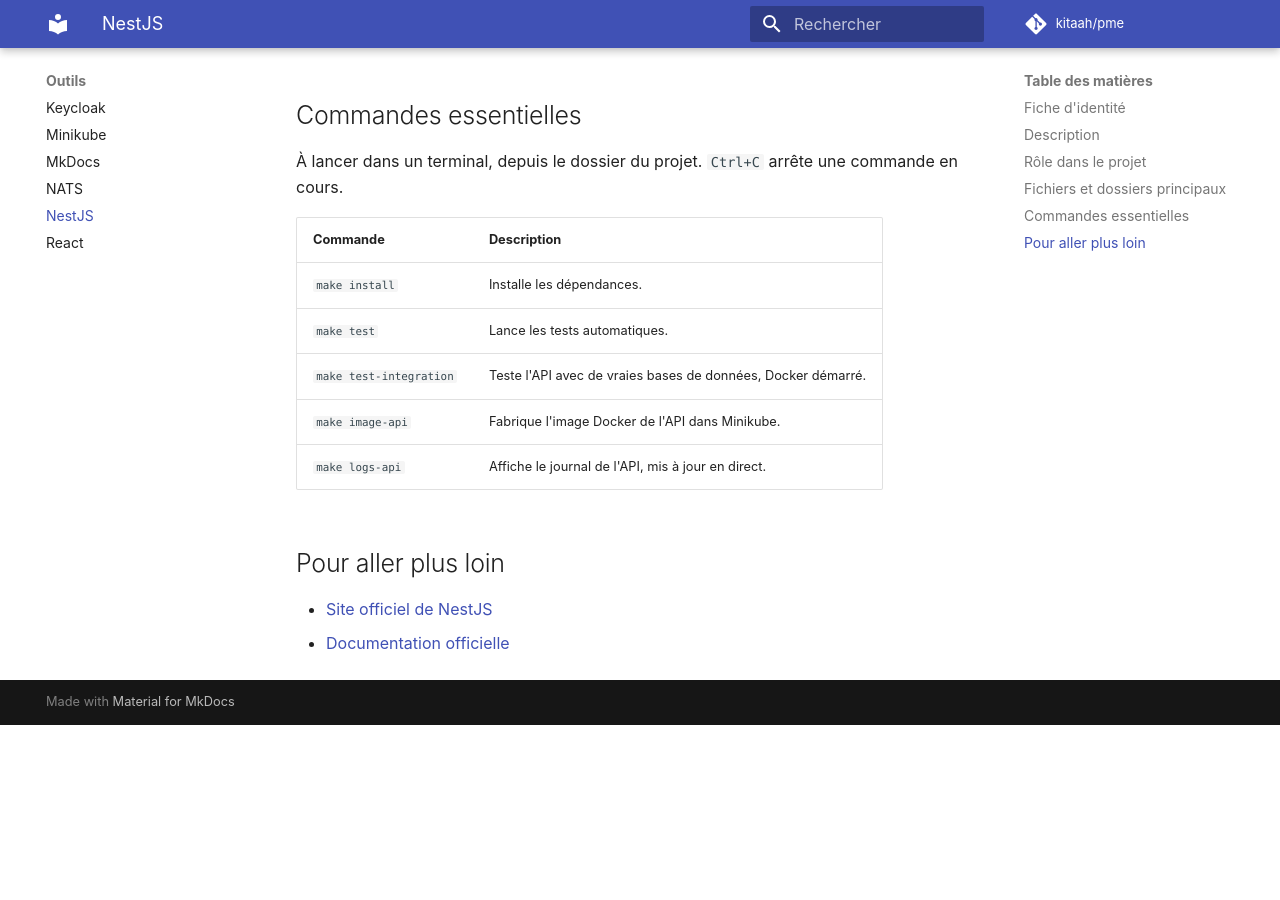
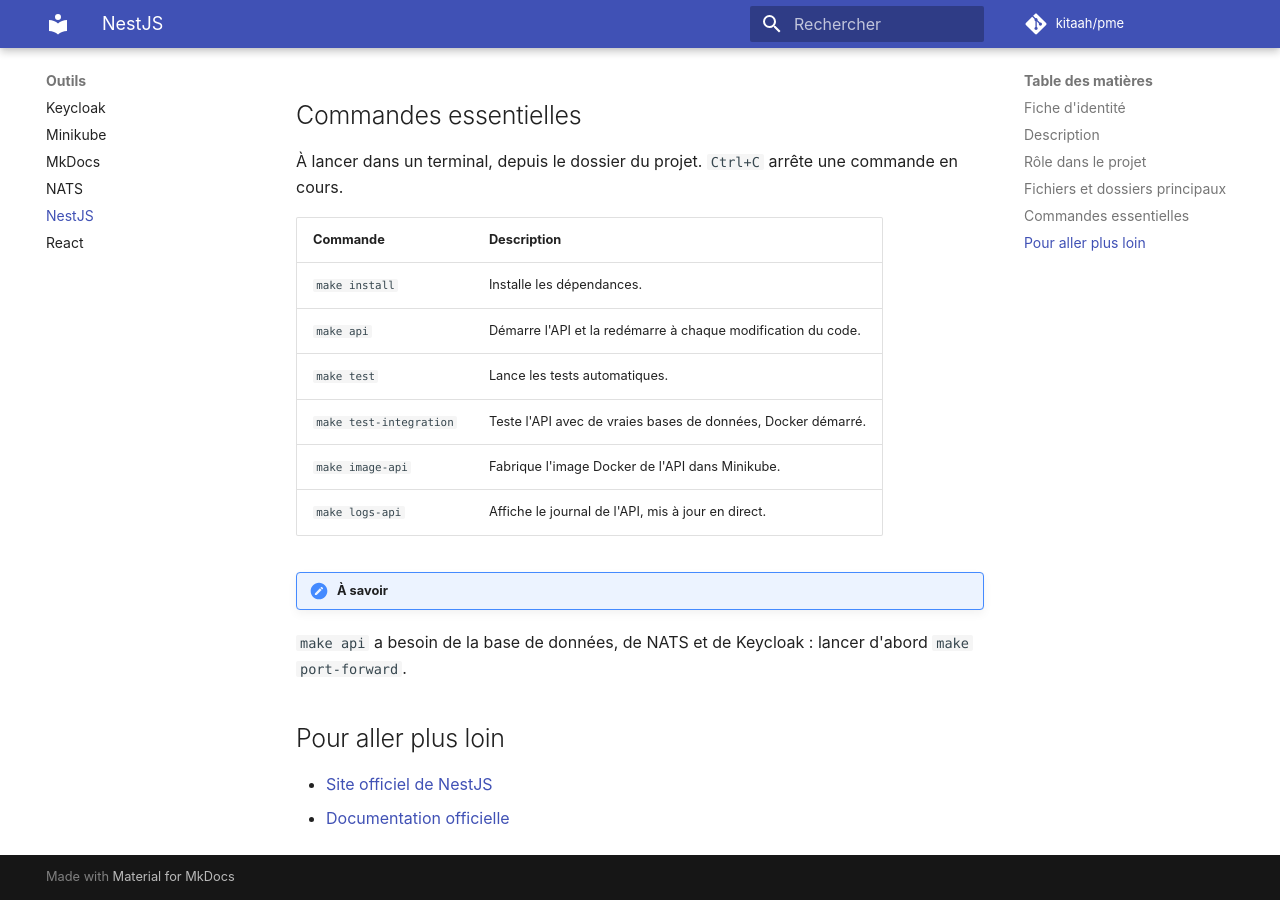
Before and after one commit to kitaah/pme, an MkDocs documentation site: the page built from docs/outils/nestjs.md, in a window 1280 px wide and 900 px high, scrolled down 1476 px. Built offline with MkDocs 1.6.1 and Material for MkDocs 9.7.7, drawn with Linux system fonts in a browser that asks for light colours; comment, search, counter and statistics services are not loaded; before the commit the page ends 2201 px from its top, so only the background shows below that.

Commit message:
docs(nats): maj Mkdocs pour nestjs, react

```diff
--- a/docs/outils/nestjs.md
+++ b/docs/outils/nestjs.md
@@ -44,11 +44,15 @@ REST : il reçoit les demandes de l'interface, applique les règles métier, pui
 | Commande | Description |
 |---|---|
 | `make install` | Installe les dépendances. |
+| `make api` | Démarre l'API et la redémarre à chaque modification du code. |
 | `make test` | Lance les tests automatiques. |
 | `make test-integration` | Teste l'API avec de vraies bases de données, Docker démarré. |
 | `make image-api` | Fabrique l'image Docker de l'API dans Minikube. |
 | `make logs-api` | Affiche le journal de l'API, mis à jour en direct. |
 
+!!! note "À savoir"
+`make api` a besoin de la base de données, de NATS et de Keycloak : lancer d'abord `make port-forward`.
+
 ## Pour aller plus loin
 
 - [Site officiel de NestJS](https://nestjs.com/)
```
Also changed, not shown: docs/outils/react.md (+4 -0 lines).
